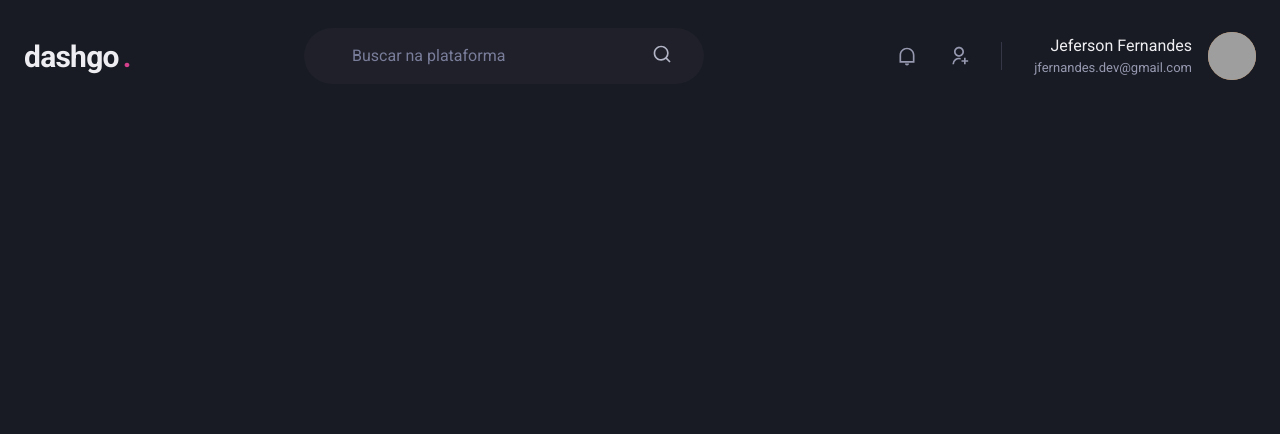
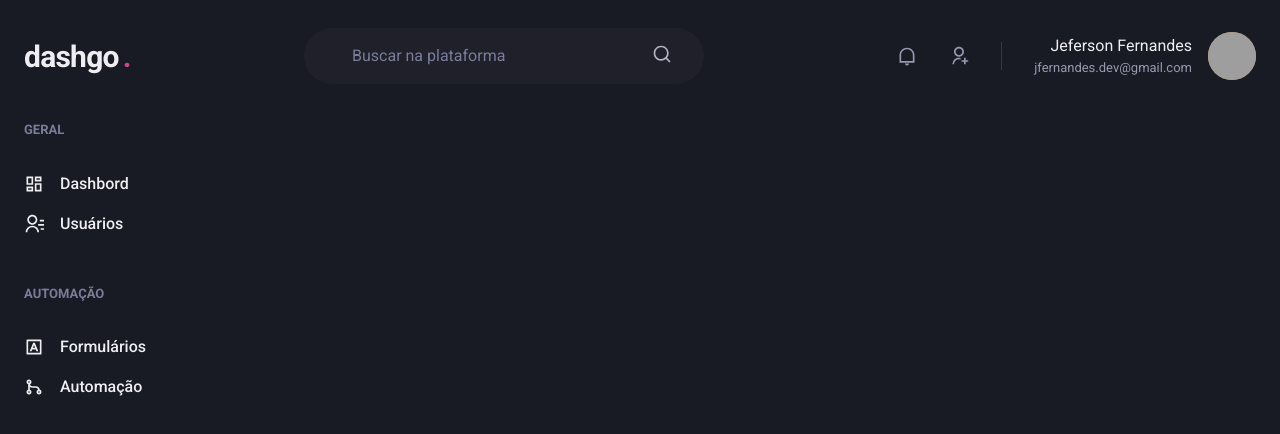
Before and after one commit to jfernandesdev/dashgo, a Next.js app: page /dashboard in a window 1280 px wide. Shown: the top 434 px of the page. Built offline with nearby package versions, Linux system fonts and the light colour scheme; grey boxes are pictures that could not be loaded.

Commit message:
completed side bar component

```diff
--- /dev/null
+++ b/src/components/Sidebar.tsx
@@ -0,0 +1,52 @@
+import { Box, Stack, Link, Icon, Text } from '@chakra-ui/react'
+import { RiContactsLine, RiDashboardLine, RiGitMergeLine, RiInputMethodLine } from 'react-icons/ri'
+
+export function Sidebar() {
+  return (
+    <Box as='aside' w='64' mr='8'>
+      <Stack spacing='12' align='flex-start'>
+        <Box>
+          <Text fontWeight='bold' color='gray.400' fontSize='small'>
+            GERAL
+          </Text>
+          <Stack spacing='4' mt='8' align='stretch'>
+            <Link display='flex' alignItems='center'>
+              <Icon as={RiDashboardLine} fontSize='20' />
+              <Text ml='4' fontWeight='medium'>
+                Dashbord
+              </Text>
+            </Link>
+
+            <Link display='flex' alignItems='center'>
+              <Icon as={RiContactsLine} fontSize='20' />
+              <Text ml='4' fontWeight='medium'>
+                Usuários
+              </Text>
+            </Link>
+          </Stack>
+        </Box>
+
+        <Box>
+          <Text fontWeight='bold' color='gray.400' fontSize='small'>
+            AUTOMAÇÃO
+          </Text>
+          <Stack spacing='4' mt='8' align='stretch'>
+            <Link display='flex' alignItems='center'>
+              <Icon as={RiInputMethodLine} fontSize='20' />
+              <Text ml='4' fontWeight='medium'>
+                Formulários
+              </Text>
+            </Link>
+
+            <Link display='flex' alignItems='center'>
+              <Icon as={RiGitMergeLine} fontSize='20' />
+              <Text ml='4' fontWeight='medium'>
+                Automação
+              </Text>
+            </Link>
+          </Stack>
+        </Box>
+      </Stack>
+    </Box>
+  )
+}
--- a/src/pages/dashboard.tsx
+++ b/src/pages/dashboard.tsx
@@ -1,5 +1,8 @@
 import Head from 'next/head';
+import { Flex } from '@chakra-ui/react';
+
 import { Header } from '../components/Header';
+import { Sidebar } from '../components/Sidebar';
 
 export default function Dashboard() {
   return(
@@ -8,7 +11,13 @@
         <title>Dashboard | Dashgo </title>
       </Head>
 
-      <Header />
+      <Flex direction='column' h='100vh'>
+        <Header />
+
+        <Flex w='100%' my='6' maxWidth={1480} mx='auto' px='6'>
+          <Sidebar />
+        </Flex>
+      </Flex>
     </>
   )
 }
```
